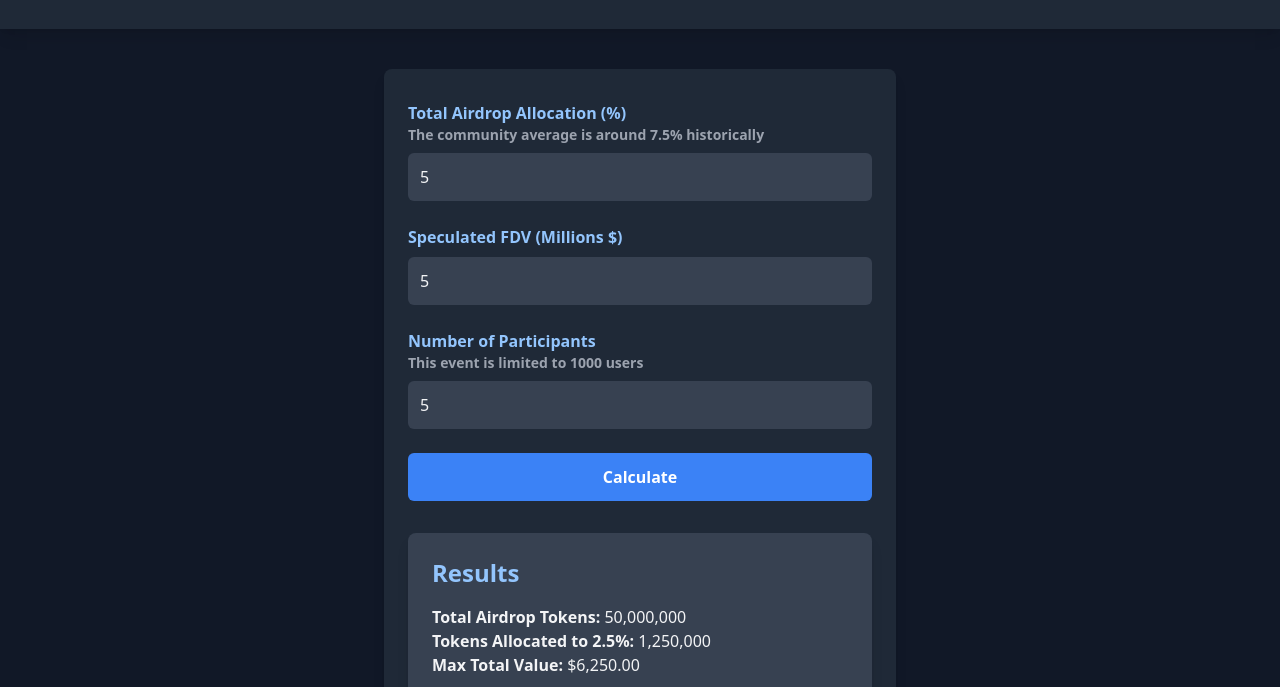
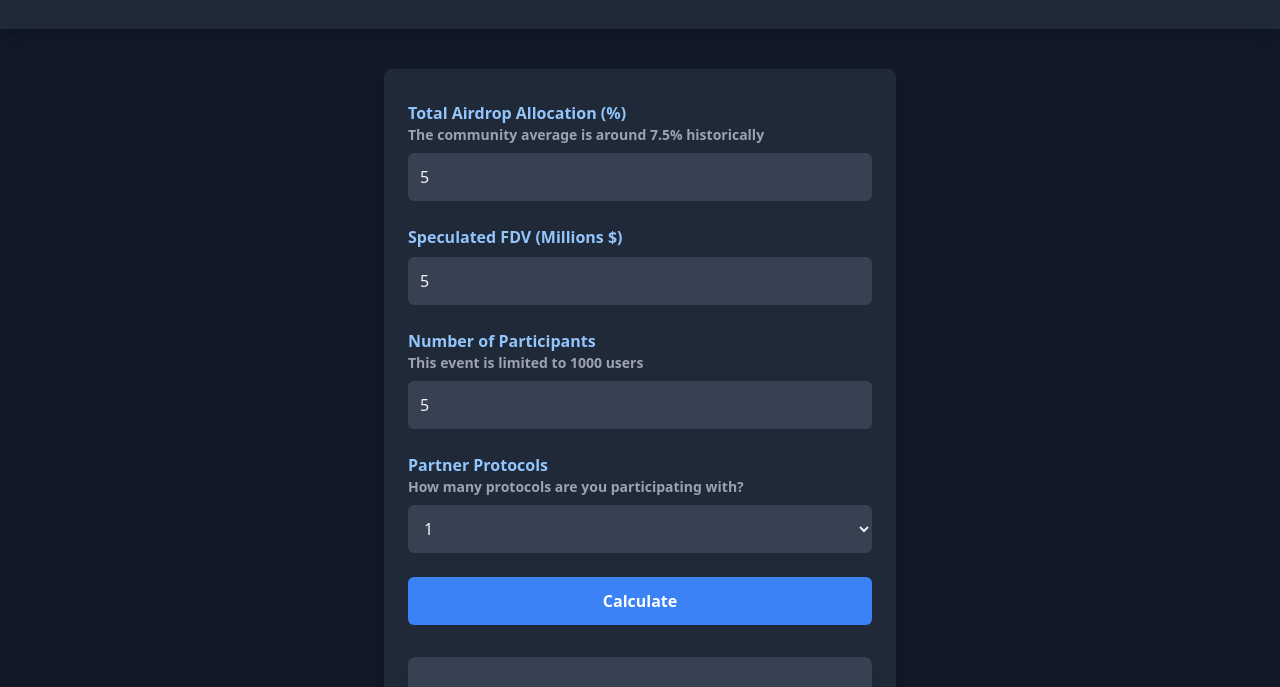
Before and after one commit to Sadpepedev/DegenBeta, a plain HTML site: page index.html in a window 1280 px wide. Both pictures are taken after typing "5", "5", "5" into the empty fields and a click on the button "Calculate". Shown: the part 107-794 px from the top of the page. Drawn offline with nearby package versions, Linux system fonts and the light colour scheme.

Commit message:
Update index.html

```diff
--- a/index.html
+++ b/index.html
@@ -35,7 +35,7 @@
           <span class="block text-sm text-gray-400">The community average is around 7.5% historically</span>
         </label>
         <input type="number" id="airdropPercentage" placeholder="Enter percentage (e.g., 7.5)"
-          class="w-full p-3 rounded-md bg-gray-700 text-gray-100 focus:ring-2 focus:ring-blue-400 focus:outline-none">
+          max="100" step="0.01" class="w-full p-3 rounded-md bg-gray-700 text-gray-100 focus:ring-2 focus:ring-blue-400 focus:outline-none">
       </div>
       <div>
         <label for="fdv" class="block mb-2 font-semibold text-blue-300">
@@ -51,6 +51,18 @@
         </label>
         <input type="number" id="participants" max="1000" placeholder="Enter number (e.g., 1000)"
           class="w-full p-3 rounded-md bg-gray-700 text-gray-100 focus:ring-2 focus:ring-blue-400 focus:outline-none">
+      </div>
+      <div>
+        <label for="partnerProtocols" class="block mb-2 font-semibold text-blue-300">
+          Partner Protocols
+          <span class="block text-sm text-gray-400">How many protocols are you participating with?</span>
+        </label>
+        <select id="partnerProtocols" class="w-full p-3 rounded-md bg-gray-700 text-gray-100 focus:ring-2 focus:ring-blue-400 focus:outline-none">
+          <option value="1" selected>1</option>
+          <option value="2">2</option>
+          <option value="3">3</option>
+          <option value="4">4</option>
+        </select>
       </div>
       <button onclick="calculate()"
         class="w-full bg-blue-500 hover:bg-blue-600 text-white font-bold py-3 rounded-md transition">
@@ -90,6 +102,7 @@
       const airdropPercentage = parseFloat(document.getElementById("airdropPercentage").value);
       const fdv = parseFloat(document.getElementById("fdv").value) * 1000000; // Convert FDV to full value
       const participants = parseInt(document.getElementById("participants").value);
+      const partnerProtocols = parseInt(document.getElementById("partnerProtocols").value); // Multiplier
 
       const resultsDiv = document.getElementById("results");
       const resultsContent = document.getElementById("resultsContent");
@@ -123,13 +136,13 @@
       const allocationTokens = totalAirdropTokens * 0.025;
       const tokenPrice = fdv / totalSupply;
       const maxTotalValue = allocationTokens * tokenPrice;
-      const maxIndividualValue = maxTotalValue / participants;
+      const maxIndividualValue = (maxTotalValue / participants) * partnerProtocols; // Apply multiplier
 
       // Display Results
       resultsContent.innerHTML = `
         <p><strong>Total Airdrop Tokens:</strong> ${totalAirdropTokens.toLocaleString()}</p>
         <p><strong>Tokens Allocated to 2.5%:</strong> ${allocationTokens.toLocaleString()}</p>
-        <p><strong>Max Total Value:</strong> $${maxTotalValue.toLocaleString(undefined, {minimumFractionDigits: 2})}</p>
+        <p><strong>Max Total Value (adjusted for protocols):</strong> $${(maxTotalValue * partnerProtocols).toLocaleString(undefined, {minimumFractionDigits: 2})}</p>
       `;
 
       // Highlight Max Individual Value
@@ -139,7 +152,7 @@
       resultsDiv.classList.remove("hidden");
 
       // Sensitivity Table
-const fdvValues = [fdv * 0.9, fdv, fdv * 1.1];
+      const fdvValues = [fdv * 0.9 * partnerProtocols, fdv * partnerProtocols, fdv * 1.1 * partnerProtocols]; // Scale FDV range
       sensitivityContent.innerHTML = `
         <table class="w-full">
           <thead>
@@ -156,7 +169,7 @@ sensitivityContent.innerHTML = `
               return `
                 <tr>
                   <td class="p-2">${(value / 1000000).toLocaleString()}M</td>
-            <td class="p-2">$${individualValue.toLocaleString(undefined, {minimumFractionDigits: 2})}</td>
+                  <td class="p-2">$${(individualValue * partnerProtocols).toLocaleString(undefined, {minimumFractionDigits: 2})}</td>
                 </tr>
               `;
             }).join('')}
```
Lines whose indentation alone changed are shown as unchanged.
